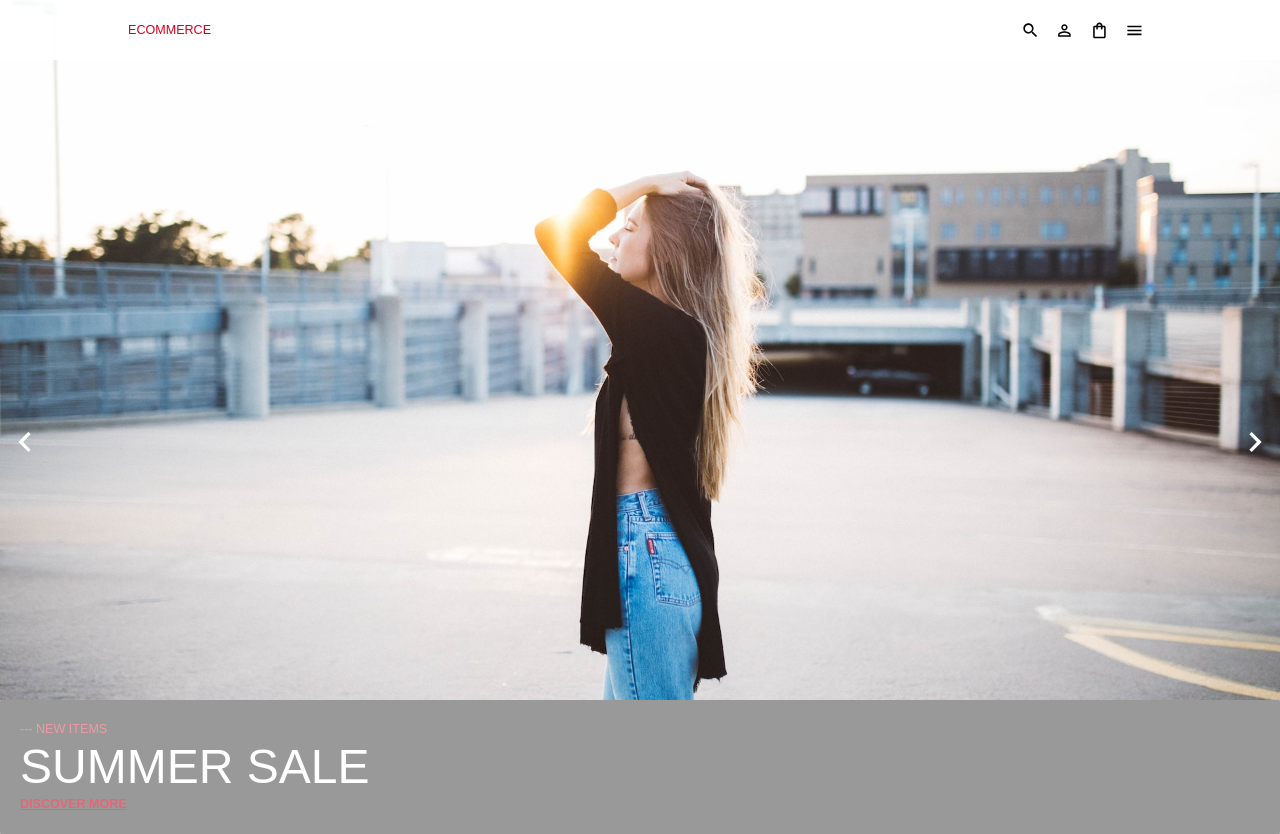
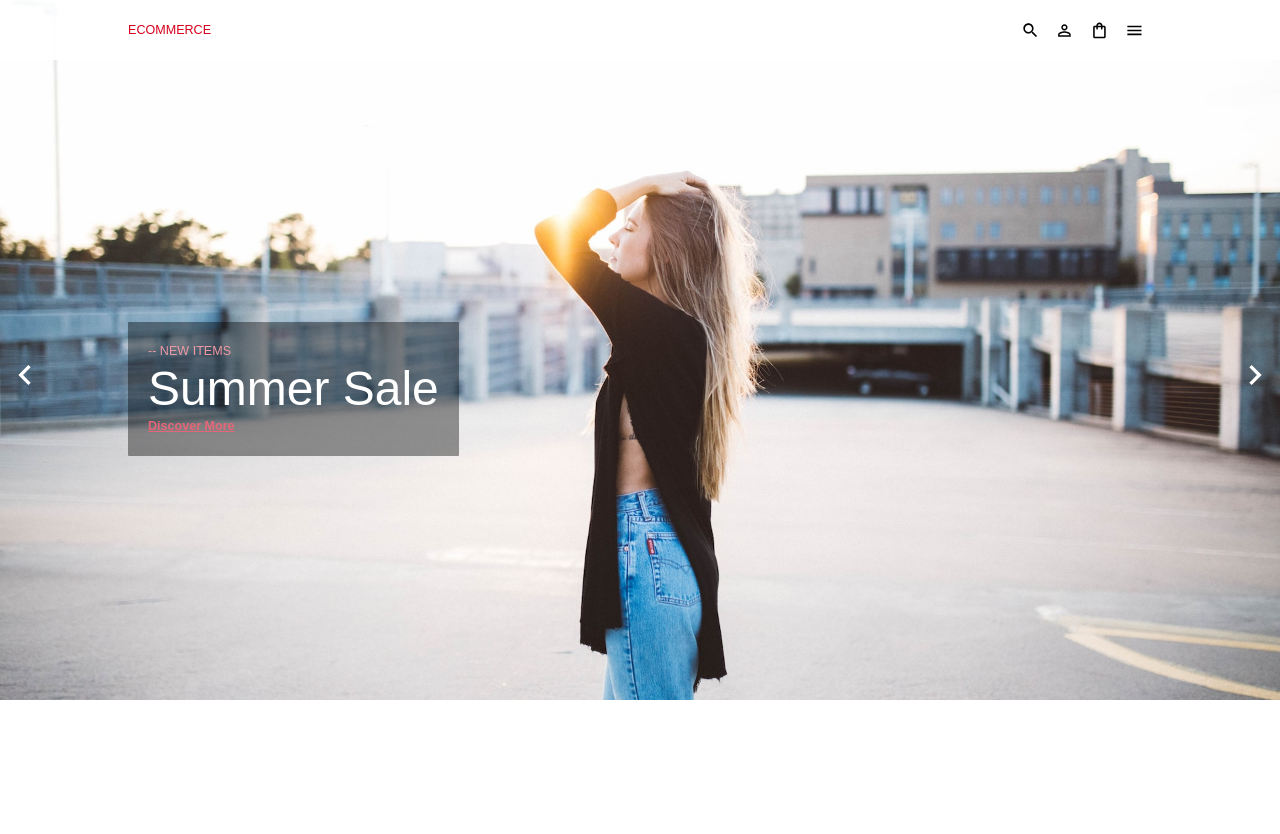
Before and after one commit to ESSAMMOHAMED1/ecommerce-app-react-strapi, a React (Create React App) app in the folder client/: page / in a window 1280 px wide. After the commit the page ends 800 px from the top, so only its background shows below. Built offline with nearby package versions, Linux system fonts and the light colour scheme; a web font is replaced by a local one.

Commit message:
fix-Carousel-bug

```diff
--- a/client/src/scenes/home/MainCarousel.jsx
+++ b/client/src/scenes/home/MainCarousel.jsx
@@ -2,8 +2,8 @@ import React from "react";
 import { Box, IconButton, Typography, useMediaQuery } from "@mui/material";
 import { Carousel } from "react-responsive-carousel";
 import "react-responsive-carousel/lib/styles/carousel.min.css";
-import NavigateBefore from "@mui/icons-material/NavigateBefore";
-import NavigateNext from "@mui/icons-material/NavigateNext";
+import NavigateBeforeIcon from "@mui/icons-material/NavigateBefore";
+import NavigateNextIcon from "@mui/icons-material/NavigateNext";
 import { shades } from "../../theme";
 //import all images
 const importAll = (r) =>
@@ -37,11 +37,7 @@ const MainCarousel = () => {
             zIndex: "10",
           }}
         >
-          <NavigateBefore
-            sx={{
-              fontSize: 40,
-            }}
-          />
+          <NavigateBeforeIcon sx={{ fontSize: 40 }} />
         </IconButton>
       )}
       renderArrowNext={(onClickHandler, hasNext, label) => (
@@ -56,11 +52,7 @@ const MainCarousel = () => {
             zIndex: "10",
           }}
         >
-          <NavigateNext
-            sx={{
-              fontSize: 40,
-            }}
-          />
+          <NavigateNextIcon sx={{ fontSize: 40 }} />
         </IconButton>
       )}
     >
@@ -81,19 +73,23 @@ const MainCarousel = () => {
             padding="20px"
             borderRadius="1px"
             textAlign="left"
-            backgroundColor="rgb(0,0,0,0.4)"
-            top="46px"
+            backgroundColor="rgb(0, 0, 0, 0.4)"
+            position="absolute"
+            top="46%"
             left={isNonMobile ? "10%" : "0"}
             right={isNonMobile ? undefined : "0"}
             margin={isNonMobile ? undefined : "0 auto"}
             maxWidth={isNonMobile ? undefined : "240px"}
           >
-            <Typography color={shades.secondary[200]}>--- NEW ITEMS</Typography>
-            <Typography variant="h1">SUMMER SALE </Typography>
-            <Typography fontWeight="bold"
-            color={shades.secondary[300]}
-            sx={{textDecoration:"underline"}}
-            >DISCOVER MORE </Typography>
+            <Typography color={shades.secondary[200]}>-- NEW ITEMS</Typography>
+            <Typography variant="h1">Summer Sale</Typography>
+            <Typography
+              fontWeight="bold"
+              color={shades.secondary[300]}
+              sx={{ textDecoration: "underline" }}
+            >
+              Discover More
+            </Typography>
           </Box>
         </Box>
       ))}
```
